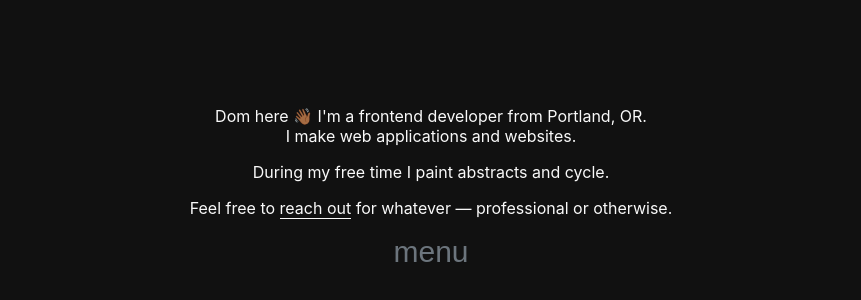
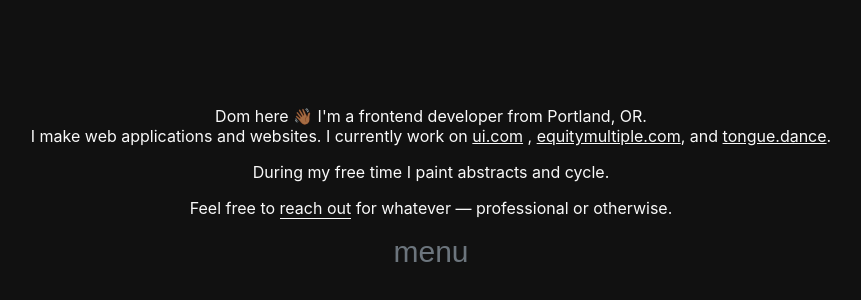
Before and after one commit to domvillegas/portfolio-website, a Next.js app: page /about in a window 1280 px wide. Shown: the part 220-520 px from the top of the page, without its empty margins (209-1070 px from the left). Built offline with nearby package versions, Linux system fonts and the light colour scheme.

Commit message:
Add websites to about section.

```diff
--- a/src/pages/about/index.tsx
+++ b/src/pages/about/index.tsx
@@ -22,7 +22,19 @@ const About = () => {
       <div>
         <p>
           Dom here 👋🏾 I'm a frontend developer from Portland, OR. <br /> I make
-          web applications and websites.
+          web applications and websites. I currently work on{" "}
+          <a href="https://www.ui.com/" target="_blank">
+            ui.com
+          </a>{" "}
+          ,{" "}
+          <a href="https://equitymultiple.com/" target="_blank">
+            equitymultiple.com
+          </a>
+          , and{" "}
+          <a href="https://www.tongue.dance/" target="_blank">
+            tongue.dance
+          </a>
+          .
         </p>
         <p>During my free time I paint abstracts and cycle.</p>
         <p>
```
